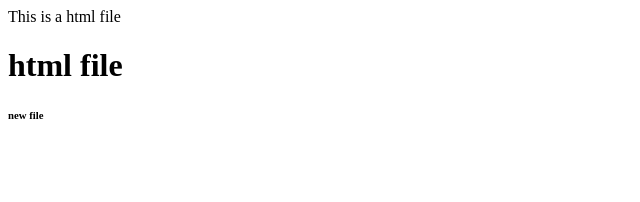
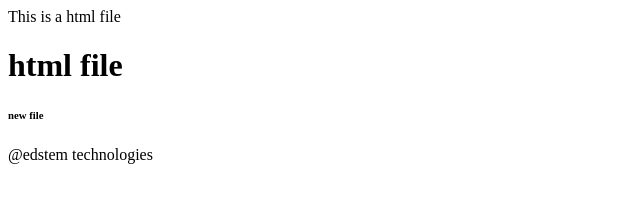
Before and after one commit to git-student-sonabiju/local, a plain HTML site: page index.html in a window 1280 px wide. Shown: the whole page, without its empty margins (0-640 px from the left). Drawn offline with Linux system fonts and the light colour scheme.

Commit message:
index.html modified in feature/footer branch and it is commited

```diff
--- a/index.html
+++ b/index.html
@@ -8,5 +8,8 @@
             <h1>html file</h1>
             <h6>new file</h6>
         </header>
+        <footer>
+            <p>@edstem technologies</p>
+        </footer>
     </body>
 </html>
```
